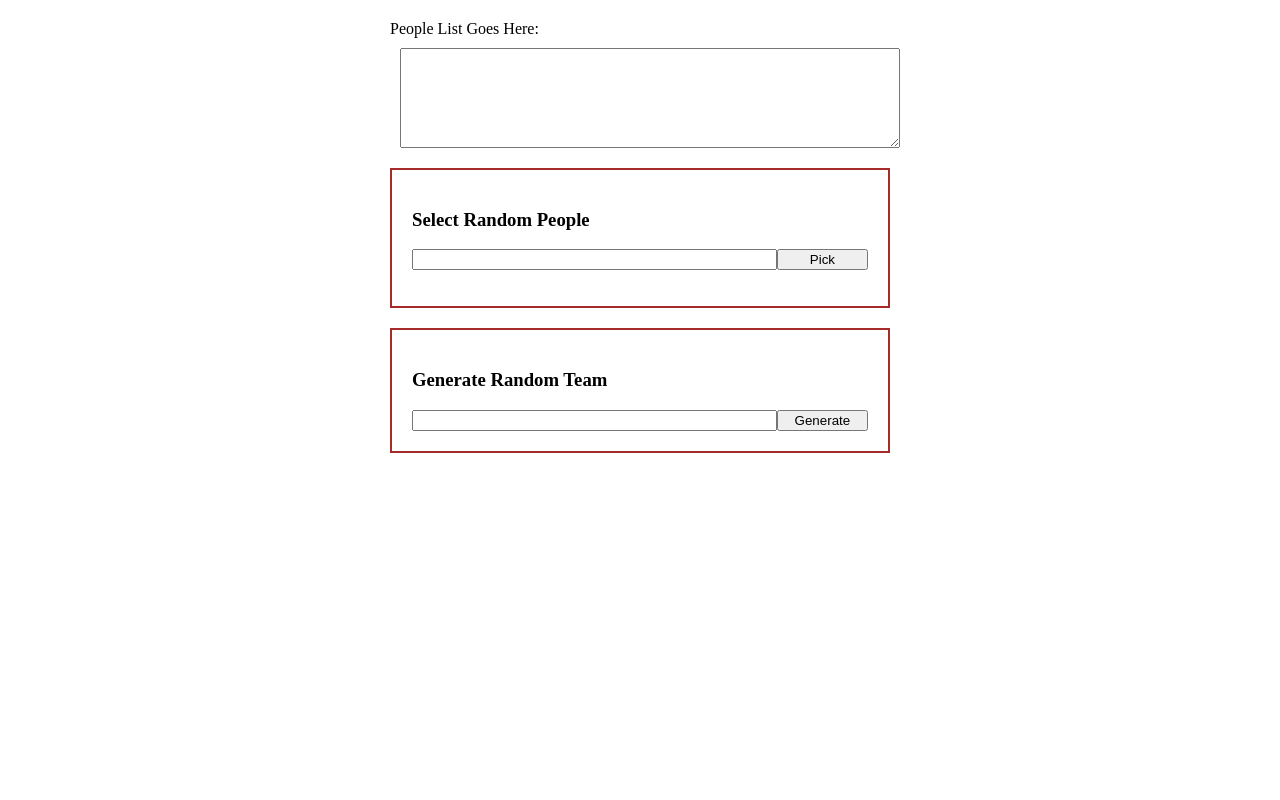
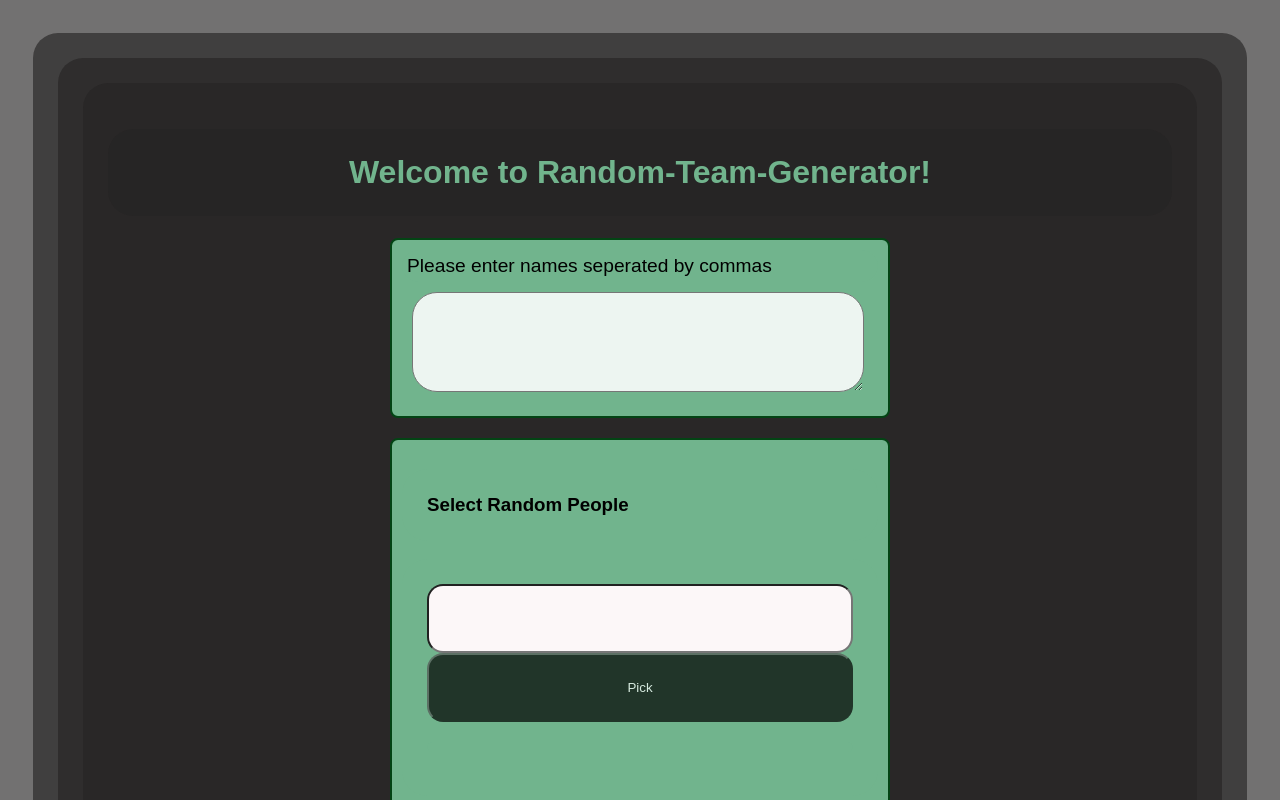
Before and after one commit to Sara-Mill/random_team_generator, a React (Create React App) app: page / in a window 1280 px wide. Shown: the top 800 px of the page. Built offline with nearby package versions, Linux system fonts and the light colour scheme.

Commit message:
styling overall page, boxes

```diff
--- a/src/App.js
+++ b/src/App.js
@@ -7,6 +7,7 @@ function App() {
   const [peopleList, setPeopleList] = useState([]);
   return (
     <div className="App">
+      <h1>Welcome to Random-Team-Generator!</h1>
       <PeopleListInput onChange={setPeopleList}/>
       <RandomPeoplePicker list={peopleList}/>
       <TeamGenerator list ={peopleList}/>
--- a/src/RandomPeoplePicker.js
+++ b/src/RandomPeoplePicker.js
@@ -6,7 +6,10 @@ function RandomPeoplePicker(props) {
   const [noOfPeopleToSelect, setNoOfPeopleToSelect] = useState();
   const [randomPeople, setRandomPeople] = useState([]);
 
+  const [errorMessage, setErrorMessage] = useState("");
+
   const handlePickBtnClick = () => {
+    setErrorMessage("Please select a number of people");
     //Logic for selecting random people here..
     const shuffledArray = shuffle(props.list);
 
@@ -20,9 +23,9 @@ function RandomPeoplePicker(props) {
   };
 
   return (
-    <div className="random-people-picker-outer-container">
+    <div className="random-human-picker-outer-container">
       <h3>Select Random People</h3>
-      <div className="random-people-picker-container">
+      <div className="random-human-picker-container">
         {/* getting the number of people to pick from the user input*/}
         <input
           type="number"
@@ -31,10 +34,12 @@ function RandomPeoplePicker(props) {
           }}
         />
         <button onClick={handlePickBtnClick}>Pick</button>
+        {errorMessage && <p className="error"> {errorMessage} </p>}
+
         {/*choosing a person from the index and displyaing as a list element*/}
-        <ul>
+        <ul className="list">
           {randomPeople.map((person, index) => (
-            <li key={index}>{person}</li>
+            <li className="list-item" key={index}>{person}</li>
           ))}
         </ul>
       </div>
--- a/src/TeamGenerator.js
+++ b/src/TeamGenerator.js
@@ -5,7 +5,11 @@ function TeamGenerator(props) {
   const [noOfTeams, setNoOfTeams] = useState();
   const [teams, setTeams] = useState([]);
 
+  const [errorMessage, setErrorMessage] = useState("");
+
   const handleGenerateBtnClick = () => {
+    setErrorMessage("Please select the number of teams to generate");
+
     //Logic for selecting random people here..
     const shuffledArray = shuffle(props.list);
     //split the array into multiple teams
@@ -35,7 +39,7 @@ function TeamGenerator(props) {
 
   return (
     <div className="random-team-generator-outer-container">
-      <h3>Generate Random Team</h3>
+      <h3>Generate Random Teams</h3>
       <div className="random-team-generator-container">
         <input
           type="number"
@@ -44,12 +48,13 @@ function TeamGenerator(props) {
           }}
         />
         <button onClick={handleGenerateBtnClick}>Generate</button>
+        {errorMessage && <p className="error"> {errorMessage} </p>}
         {/*displaying the team in a list format*/}
         {teams.map((team, index) => {
           return (
-            <ul key={index}>
+            <ul className="team-list" key={index}>
               {team.map((member, index) => {
-                return <li key={index}>{member}</li>;
+                return <li className= "list-item" key={index}>{member}</li>;
               })}
             </ul>
           );
--- a/src/peopleListInput.js
+++ b/src/peopleListInput.js
@@ -2,9 +2,9 @@ import './style.css';
 
 function PeopleListInput(props) {
   return (
-    <div className="people-list-input-container">
-        <label htmlFor="people-list-input">People List Goes Here:</label>
-      <textarea id="people-list-input"
+    <div className="human-list-input-container">
+        <label htmlFor="human-list-input">Please enter names seperated by commas </label>
+      <textarea id="human-list"
         onChange={(event) => {
           const listString = event.target.value;
           const list = listString
--- a/src/style.css
+++ b/src/style.css
@@ -1,35 +1,71 @@
 * {
-    box-sizing: border-box;
+  box-sizing: border-box;
+  font-family: sans-serif;
+  background-color: rgba(38, 36, 36, 0.647);
+  padding: 25px;
+  border-radius: 25px;
 }
-.people-list-input-container,
-.random-people-picker-outer-container,
-.random-team-generator-outer-container{
-   width: 500px;
-    margin: 20px auto
+h1 {
+  text-align: center;
+  color: #71b48d;
 }
-.people-list-input-container label,
-.people-list-input-container textarea{
-    display: block;
+h3 {
+  background-color: #71b48d;
 }
-.people-list-input-container textarea{
-    width:100%;
-    height: 100px;
-    margin: 10px;
+.human-list-input-container,
+.random-human-picker-outer-container,
+.random-team-generator-outer-container {
+  width: 500px;
+  margin: 20px auto;
+  background-color: #71b48d;
+  padding: 15px;
 }
-.random-people-picker-outer-container,
-.random-team-generator-outer-container{
-border: 2px solid brown;
-padding: 20px;
+.human-list-input-container label,
+.error,
+.list,
+.list-item {
+  display: block;
+  font-size: larger;
+  font-weight: 200;
+  background-color: #71b48d;
+  padding: 5px;
 }
-.random-people-picker-container
-.random-team-generator-container{
-    width:100%;
+.team-list {
+  background-size: 4px;
+  padding: 5px;
 }
-.random-people-picker-container input,
-.random-team-generator-container input{
-    width:80%
+.human-list-input-container textarea {
+  width: 95%;
+  height: 100px;
+  margin: 10px;
+  padding: 15px;
+  background-color: #edf5f1;
 }
-.random-people-picker-container button,
-.random-team-generator-container button{
-    width:20%
+.human-list-input-container,
+.random-human-picker-outer-container,
+.random-team-generator-outer-container {
+  border: 2px solid rgb(3, 68, 20);
+  padding: 10px;
+  background-color: #71b48d;
+  border-radius: 0.5rem;
 }
+.random-human-picker-container,
+.random-team-generator-container {
+  width: 100%;
+  background-color: #71b48d;
+}
+.human-list-container input,
+.random-human-picker-container input,
+.random-team-generator-container input {
+  width: 100%;
+  background-color: #fcf7f8;
+  border-radius: 1rem;
+}
+.random-human-picker-container button,
+.random-team-generator-container button {
+  width: 100%;
+  background-color: black;
+  color: white;
+  opacity: 70%;
+  border-radius: 1rem;
+}
```
